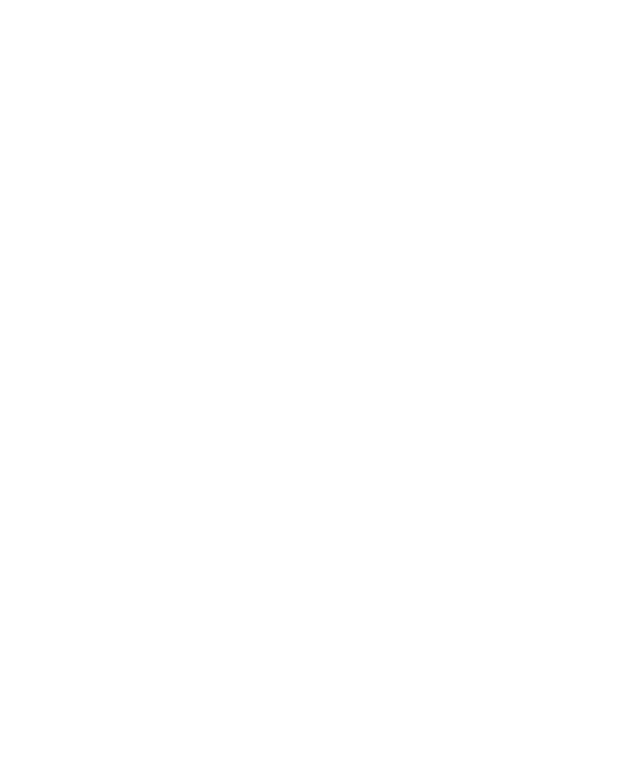
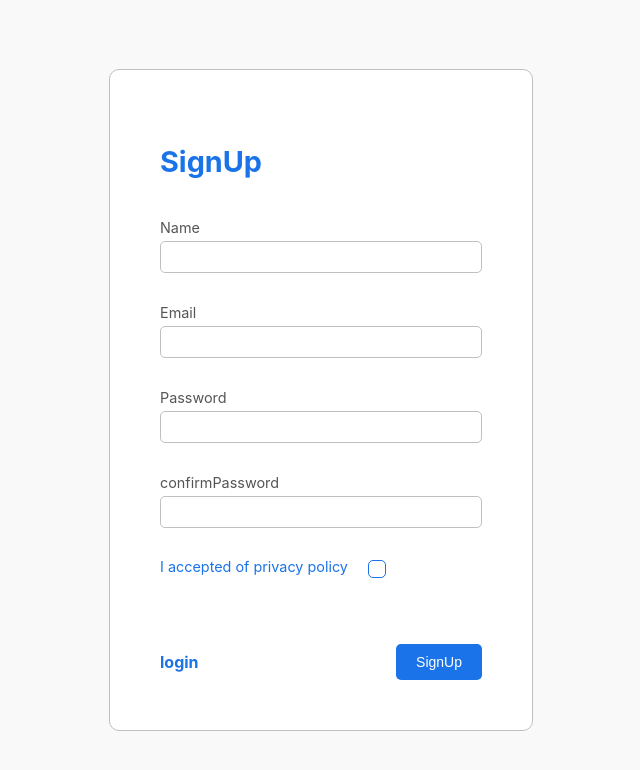
Before and after one commit to mohammadAlii8/ReactForm, a React (Create React App) app: page /signup in a window 1280 px wide. Shown: the top 770 px of the page, without its empty margins (319-959 px from the left). Built offline with nearby package versions, Linux system fonts and the light colour scheme.

Commit message:
Update Route in R-r-d

```diff
--- a/src/App.js
+++ b/src/App.js
@@ -1,12 +1,16 @@
 import "./App.css";
-// import SignUp from "./Components/SignUp";
+import SignUp from "./Components/SignUp";
 import Login from "./Components/Login";
-import { Route,Switch } from "react-router-dom";
+import { Route, Routes, Navigate } from "react-router-dom";
 
 function App() {
   return (
     <div className="App">
-    <Switch></Switch>
+      <Routes>
+        <Route path="/login" element={<Login />} />
+        <Route path="/signup" element={<SignUp />} />
+        <Route path="/" element={<Navigate to="/signup" />} />
+      </Routes>
     </div>
   );
 }
--- a/src/Components/Login.js
+++ b/src/Components/Login.js
@@ -4,6 +4,7 @@
 import "react-toastify/dist/ReactToastify.css";
 import { notify } from "./toast";
 import styles from "./SignUp.module.css";
+import { Link } from "react-router-dom";
 
 const Login = () => {
   const [data, setData] = useState({
@@ -14,7 +15,7 @@
   const [touched, setTouched] = useState({});
 
   useEffect(() => {
-    setErrors(validate(data,"login"));
+    setErrors(validate(data, "login"));
   }, [data, touched]);
 
   const focusHandler = (e) => {
@@ -85,7 +86,7 @@
         </div>
 
         <div className={styles.formButtons}>
-          <a>SignUp</a>
+          <Link to="/signup">SignUp</Link>
           <button type="submit">Login</button>
         </div>
       </form>
--- a/src/Components/SignUp.js
+++ b/src/Components/SignUp.js
@@ -4,7 +4,7 @@
 import "react-toastify/dist/ReactToastify.css";
 import { notify } from "./toast";
 import styles from "./SignUp.module.css";
-
+import { Link } from "react-router-dom";
 const SignUp = () => {
   const [data, setData] = useState({
     name: "",
@@ -17,7 +17,7 @@
   const [touched, setTouched] = useState({});
 
   useEffect(() => {
-    setErrors(validate(data,"signup"));
+    setErrors(validate(data, "signup"));
   }, [data, touched]);
 
   const focusHandler = (e) => {
@@ -137,7 +137,7 @@
           )}
         </div>
         <div className={styles.formButtons}>
-          <button>login</button>
+          <Link to="/login">login</Link>
           <button type="submit">SignUp</button>
         </div>
       </form>
```
